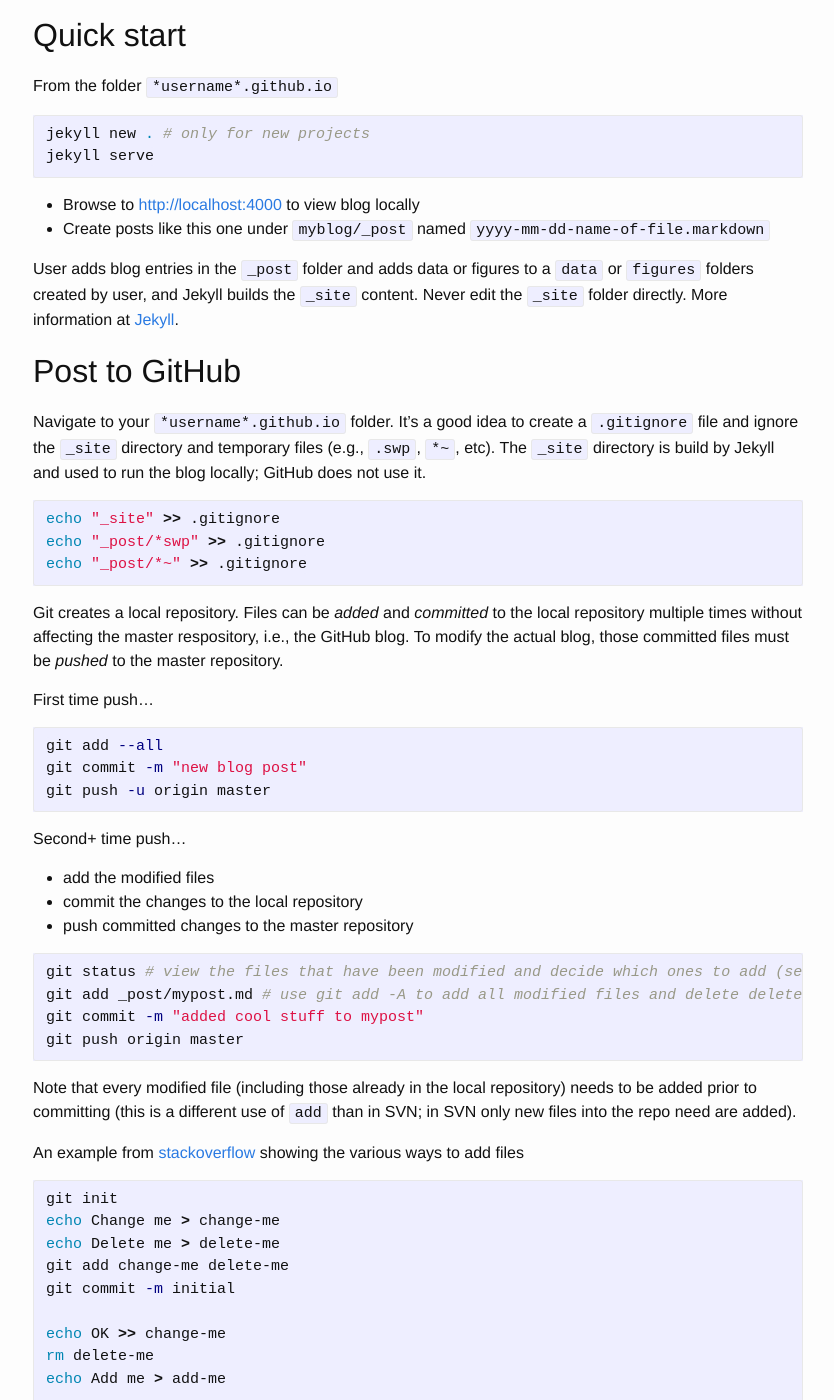
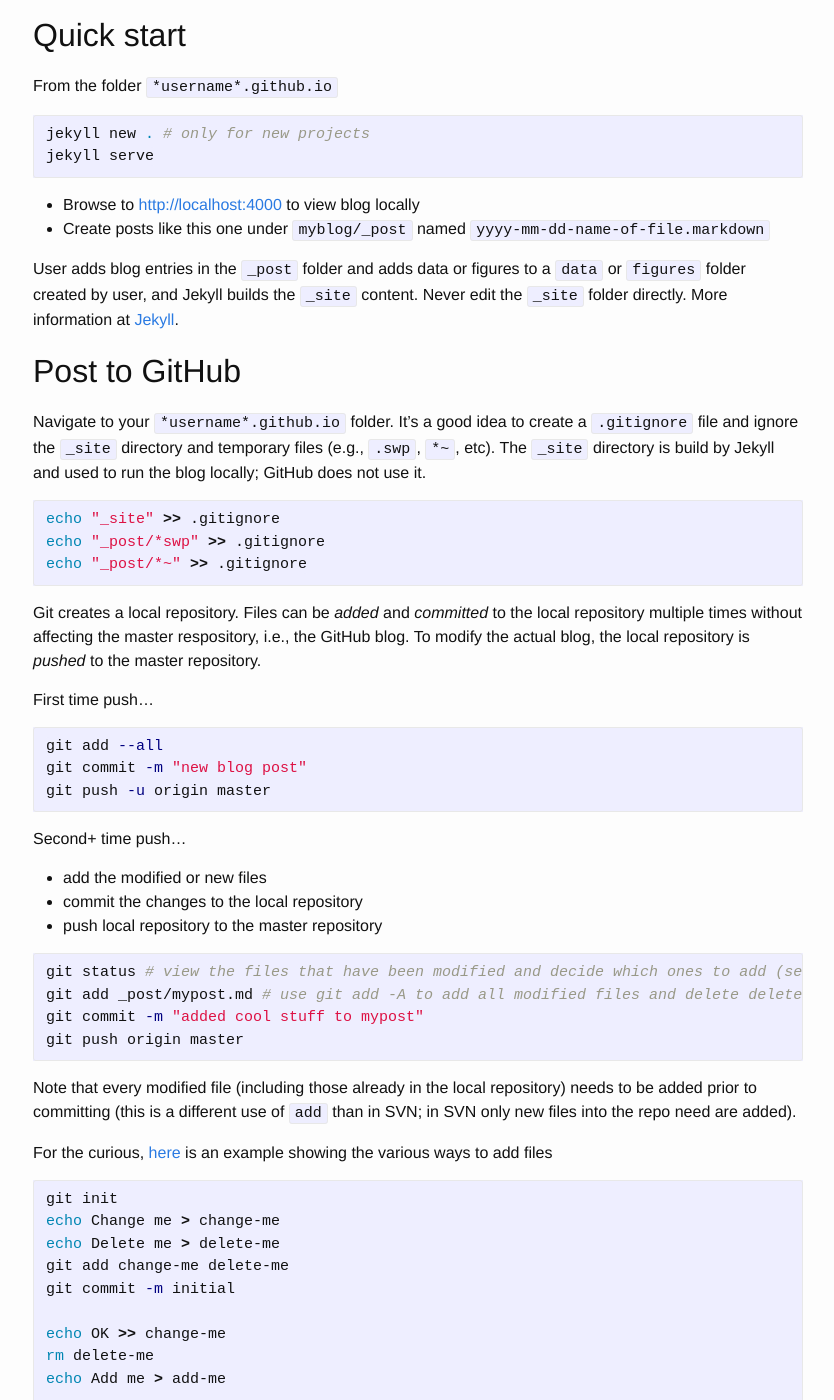
Before and after one commit to RodriguezAndres/RodriguezAndres.github.io, a Jekyll site: the page built from _posts/2016-02-03-starting-blog.markdown, in a window 1280 px wide and 1400 px high, scrolled down 918 px. Shown: the whole window, without its empty margins (222-1056 px from the left). Built offline with Jekyll 4.4.1, drawn with Linux system fonts in a browser that asks for light colours; formulas are drawn with MathJax 3; comment, search, counter and statistics services are not loaded; some of the changed text lies outside the part shown.

Commit message:
minor grammatical fix

```diff
--- a/_posts/2016-02-03-starting-blog.markdown
+++ b/_posts/2016-02-03-starting-blog.markdown
@@ -43,7 +43,7 @@ jekyll serve
 - Browse to [http://localhost:4000](http://localhost:4000) to view blog locally
 - Create posts like this one under `myblog/_post` named `yyyy-mm-dd-name-of-file.markdown`
 
-User adds blog entries in the `_post` folder and adds data or figures to a `data` or `figures` folders created by user, and Jekyll builds the `_site` content. Never edit the `_site` folder directly. More information at [Jekyll](http://jekyllrb.com/docs/structure/).
+User adds blog entries in the `_post` folder and adds data or figures to a `data` or `figures` folder created by user, and Jekyll builds the `_site` content. Never edit the `_site` folder directly. More information at [Jekyll](http://jekyllrb.com/docs/structure/).
 
 ## Post to GitHub
 Navigate to your <code>*username*.github.io</code> folder. It's a good idea to create a `.gitignore` file and ignore the `_site` directory and temporary files (e.g., `.swp`, `*~`, etc). The `_site` directory is build by Jekyll and used to run the blog locally; GitHub does not use it.
@@ -54,7 +54,7 @@ echo "_post/*swp" >> .gitignore
 echo "_post/*~" >> .gitignore
 ~~~
 
-Git creates a local repository. Files can be *added* and *committed* to the local repository multiple times without affecting the master respository, i.e., the GitHub blog. To modify the actual blog, those committed files must be *pushed* to the master repository.
+Git creates a local repository. Files can be *added* and *committed* to the local repository multiple times without affecting the master respository, i.e., the GitHub blog. To modify the actual blog, the local repository is *pushed* to the master repository.
 
 First time push...
 
@@ -66,9 +66,9 @@ git push -u origin master
 
 Second+ time push...
 
-- add the modified files
+- add the modified or new files
 - commit the changes to the local repository
-- push committed changes to the master repository
+- push local repository to the master repository
 
 
 ~~~ bash
@@ -79,7 +79,7 @@ git push origin master
 ~~~
 Note that every modified file (including those already in the local repository) needs to be added prior to committing (this is a different use of `add` than in SVN; in SVN only new files into the repo need are added).
 
-An example from [stackoverflow](http://stackoverflow.com/questions/572549/difference-between-git-add-a-and-git-add) showing the various ways to add files
+For the curious, [here](http://stackoverflow.com/questions/572549/difference-between-git-add-a-and-git-add) is an example showing the various ways to add files
 
 ~~~ bash
 git init
@@ -128,7 +128,7 @@ Summary using `add`:
 
 
 ## Improving layout (optional)
-To add a Table of Contents (more information [here](http://www.seanbuscay.com/blog/jekyll-toc-markdown/)), add the following snippet at top of the file under the header
+To add a table of contents (more information [here](http://www.seanbuscay.com/blog/jekyll-toc-markdown/)), add the following snippet at top of the file under the header
 
 ~~~ bash
 *TOC
```
